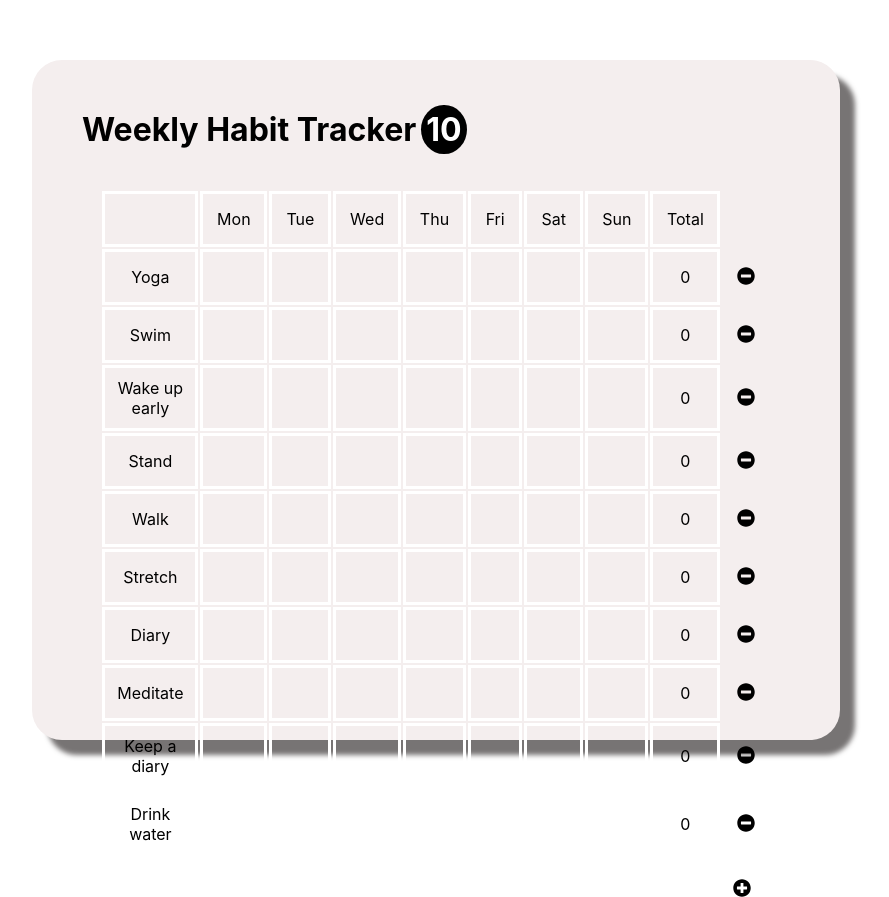
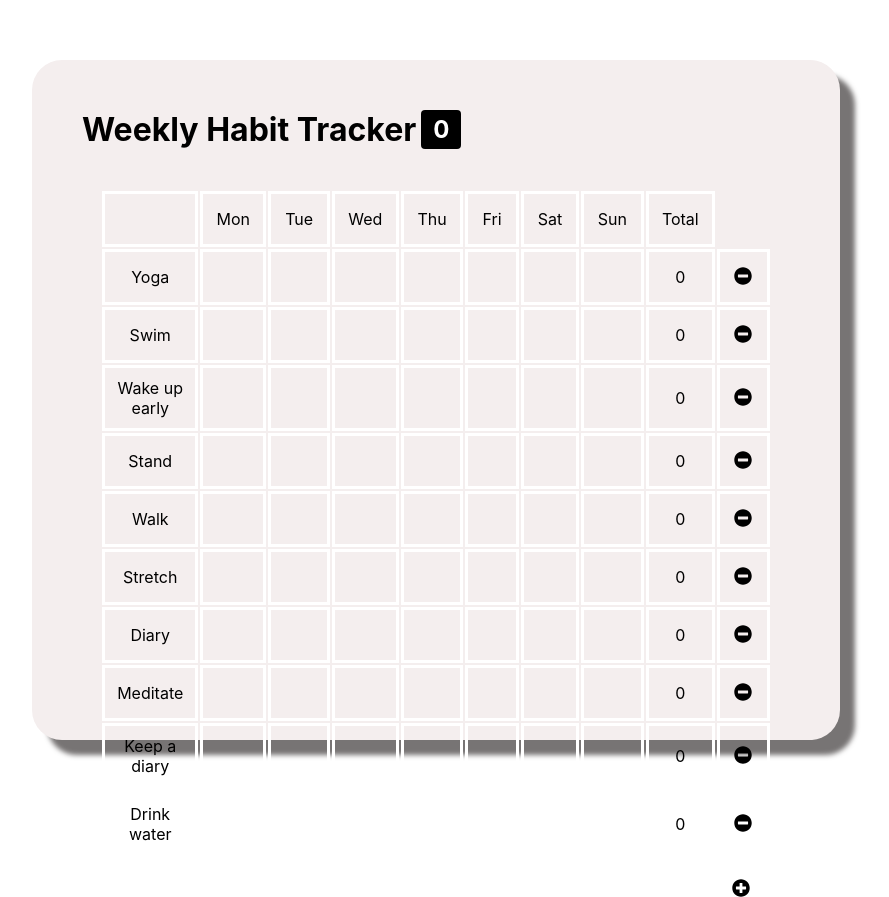
Before and after one commit to kangmuni/weekly-habit-tracker, a React (Create React App) app: page / in a window 1280 px wide. Shown: the whole page, without its empty margins (204-1093 px from the left). Built offline with nearby package versions, Linux system fonts and the light colour scheme.

Commit message:
Move state to section component and Use props in header component

```diff
--- a/src/app.css
+++ b/src/app.css
@@ -21,19 +21,22 @@ body {
 }
 
 .header {
+  display: flex;
+  align-items: center;
   padding: 30px;
   font-size: 2em;
   font-weight: bold;
 }
 
 .count {
-  width: 50px;
-  height: 50px;
+  width: 30px;
+  padding: 5px 5px;
   margin-left: 5px;
   background-color: black;
   color: white;
-  border-radius: 50%;
-  padding: 5px;
+  border-radius: 10%;
+  text-align: center;
+  font-size: x-large;
 }
 
 .add-form {
@@ -82,10 +85,6 @@ td {
   height: 30px;
 }
 
-.delete {
-  border: none;
-}
-
 .fa-minus-circle,
 .fa-plus-circle {
   font-size: large;
@@ -100,5 +99,5 @@ td {
 
 .fa-plus-circle {
   margin-top: 10px;
-  margin-right: 5.4vw;
+  margin-right: 5.5vw;
 }
--- a/src/components/habits.jsx
+++ b/src/components/habits.jsx
@@ -2,45 +2,22 @@ import React, { Component } from 'react';
 import Habit from './habit';
 
 class Habits extends Component {
-  state = {
-    habits: [
-      { id: 1, name: 'Yoga', count: 0 },
-      { id: 2, name: 'Swim', count: 0 },
-      { id: 3, name: 'Wake up early', count: 0 },
-      { id: 4, name: 'Stand', count: 0 },
-      { id: 5, name: 'Walk', count: 0 },
-      { id: 6, name: 'Stretch', count: 0 },
-      { id: 7, name: 'Diary', count: 0 },
-      { id: 8, name: 'Meditate', count: 0 },
-      { id: 9, name: 'Keep a diary', count: 0 },
-      { id: 10, name: 'Drink water', count: 0 },
-    ],
-  };
-
   countIncrement = (habit) => {
-    const habits = [...this.state.habits];
-    const idx = habits.indexOf(habit);
-    habits[idx].count++;
-    this.setState({ habits });
+    this.props.onIncrement(habit);
   };
 
   countDecrement = (habit) => {
-    const habits = [...this.state.habits];
-    const idx = habits.indexOf(habit);
-    const count = habits[idx].count - 1;
-    habits[idx].count = count < 0 ? 0 : count;
-    this.setState({ habits });
+    this.props.onDecrement(habit);
   };
 
   handleDelete = (habit) => {
-    const habits = this.state.habits.filter((item) => item.id !== habit.id);
-    this.setState({ habits });
+    this.props.onDelete(habit);
   };
 
   render() {
     return (
       <>
-        {this.state.habits.map((habit) => (
+        {this.props.habits.map((habit) => (
           <Habit
             key={habit.id}
             habit={habit}
--- a/src/components/header.jsx
+++ b/src/components/header.jsx
@@ -5,7 +5,7 @@ class Header extends Component {
     return (
       <header className="header">
         <span>Weekly Habit Tracker</span>
-        <span className="count">10</span>
+        <span className="count">{this.props.totalCount}</span>
       </header>
     );
   }
--- a/src/components/section.jsx
+++ b/src/components/section.jsx
@@ -4,12 +4,56 @@ import Header from './header';
 import Table from './table';
 
 class Section extends Component {
+  state = {
+    habits: [
+      { id: 1, name: 'Yoga', count: 0 },
+      { id: 2, name: 'Swim', count: 0 },
+      { id: 3, name: 'Wake up early', count: 0 },
+      { id: 4, name: 'Stand', count: 0 },
+      { id: 5, name: 'Walk', count: 0 },
+      { id: 6, name: 'Stretch', count: 0 },
+      { id: 7, name: 'Diary', count: 0 },
+      { id: 8, name: 'Meditate', count: 0 },
+      { id: 9, name: 'Keep a diary', count: 0 },
+      { id: 10, name: 'Drink water', count: 0 },
+    ],
+  };
+
+  handleDelete = (habit) => {
+    const habits = this.state.habits.filter((item) => item.id !== habit.id);
+    this.setState({ habits });
+  };
+
+  countIncrement = (habit) => {
+    const habits = [...this.state.habits];
+    const idx = habits.indexOf(habit);
+    habits[idx].count++;
+    this.setState({ habits });
+  };
+
+  countDecrement = (habit) => {
+    const habits = [...this.state.habits];
+    const idx = habits.indexOf(habit);
+    const count = habits[idx].count - 1;
+    habits[idx].count = count < 0 ? 0 : count;
+    this.setState({ habits });
+  };
+
   render() {
     return (
       <section className="section">
         <>
-          <Header />
-          <Table />
+          <Header
+            totalCount={
+              this.state.habits.filter((habit) => habit.count > 0).length
+            }
+          />
+          <Table
+            habits={this.state.habits}
+            onDelete={this.handleDelete}
+            onIncrement={this.countIncrement}
+            onDecrement={this.countDecrement}
+          />
           <AddHabit />
         </>
       </section>
--- a/src/components/table.jsx
+++ b/src/components/table.jsx
@@ -2,6 +2,18 @@ import React, { Component } from 'react';
 import Habits from './habits';
 
 class Table extends Component {
+  countIncrement = (habit) => {
+    this.props.onIncrement(habit);
+  };
+
+  countDecrement = (habit) => {
+    this.props.onDecrement(habit);
+  };
+
+  handleDelete = (habit) => {
+    this.props.onDelete(habit);
+  };
+
   render() {
     return (
       <>
@@ -20,7 +32,12 @@ class Table extends Component {
             </tr>
           </thead>
           <tbody>
-            <Habits />
+            <Habits
+              habits={this.props.habits}
+              onDelete={this.handleDelete}
+              onIncrement={this.countIncrement}
+              onDecrement={this.countDecrement}
+            />
           </tbody>
         </table>
       </>
```
